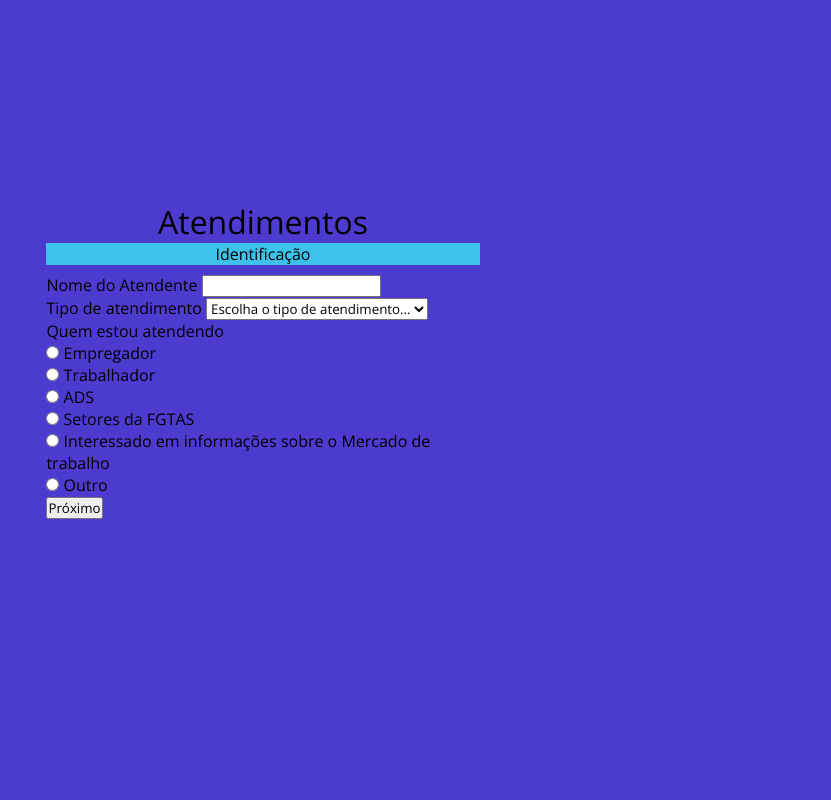
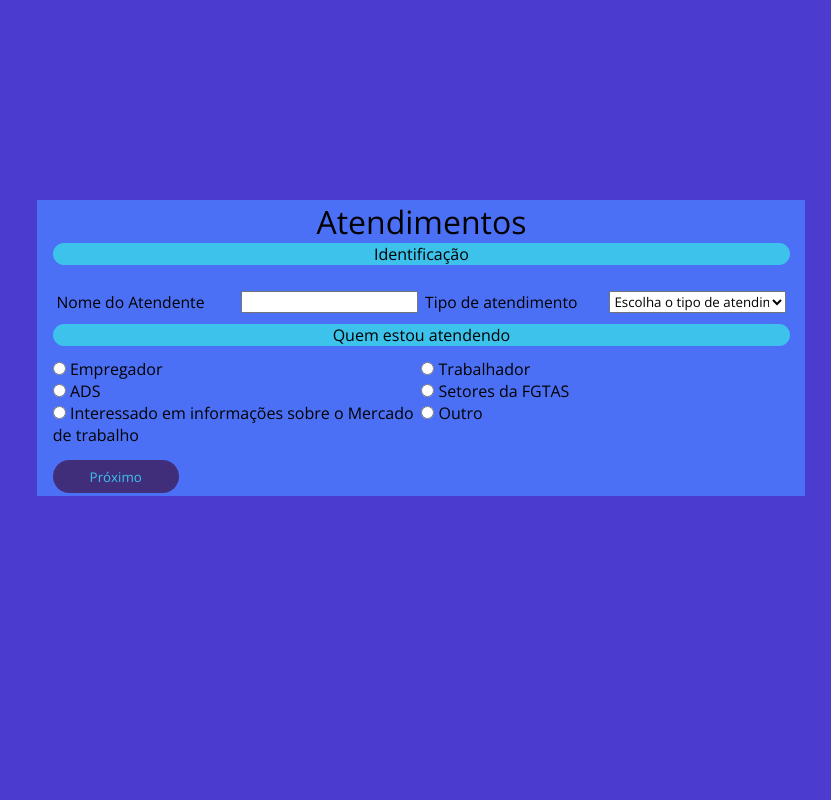
Before and after one commit to GusthavoSoares/registro_atendimento, a PHP site: page / in a window 1280 px wide. Shown: the whole page, without its empty margins (449-1280 px from the left). Run offline with PHP 8.4, Linux system fonts and the light colour scheme; some libraries are stand-ins or nearby versions.

Commit message:
Organizando css e criando design system

```diff
--- a/view/estilos/principal.css
+++ b/view/estilos/geral.css
@@ -9,7 +9,6 @@
     --fonte_titulo: "Roboto";
     --tamanho_fonte_texto: 1.4rem;
     --tamanho_fonte_titulo: 2rem;
-
 }
 
 
@@ -25,6 +24,7 @@ html {
     height: 100%;
 }
 
+
 body {
     background-color: var(--cor_principal);
     position: relative;
@@ -34,47 +34,26 @@ body {
     text-align: center;
 }
 
-.formulario {
-    position: absolute;
-    bottom: 0;
-    top: 25%;
-    left: 38%;
-    margin-right: 2%;
-}
-
-.formulario>h1 {
-    font-weight: normal;
-    font-size: var(--tamanho_fonte_titulo);
-    text-align: center;
-}
-
-.formulario__identificacao {
-    border: 0;
-    padding: 2%;
+.formulario__subtitulo {
+    background-color: var(--cor_tercearia);
+    width: 100%;
+    margin: 1.5% 0;
+    border-radius: 20px;
 
 }
 
-.formulario__identificacao>legend {
-    background-color: var(--cor_tercearia);
-    width: 100%;
-
+.formulario__botao {
+    margin: 2% 0;
+    padding: 1% 5%;
+    background-color: var(--cor_destaque);
+    border: 0;
+    border-radius: 20px;
+    color: var(--cor_tercearia);
+    cursor: pointer;
 }
 
-
-@media screen and (max-width:980px) {
-    .formulario {
-        left: 30%;
-    }
+.formulario__botao:hover {
+    transition: 1s;
+    background-color: var(--cor_tercearia);
+    color: var(--cor_destaque);
 }
-
-@media screen and (max-width:680px) {
-    .formulario {
-        left: 20%;
-    }
-}
-
-@media screen and (max-width:340px) {
-    .formulario {
-        left: 5%;
-    }
-}
--- /dev/null
+++ b/view/estilos/paginaPrincipal.css
@@ -0,0 +1,60 @@
+
+.formulario {
+    position: absolute;
+    bottom: 0;
+    top: 25%;
+    left: 38%;
+    margin-right: 2%;
+    background-color: var(--cor_secundaria);
+    height: 37%;
+
+
+}
+
+.formulario>h1 {
+    font-weight: normal;
+    font-size: var(--tamanho_fonte_titulo);
+    text-align: center;
+}
+
+.formulario__identificacao {
+    border: 0;
+    padding: 2%;
+
+}
+
+.atendimento {
+    display: grid;
+    grid-template-columns: 24% 24% 24% 24%;
+    gap: 1%;
+    align-items: center;
+    justify-content: center;
+}
+
+.atendimento>label {
+    font-size: calc(var(--tamanho_fonte_texto) * 0.7);
+}
+
+.opcoesAtendimentos {
+    display: grid;
+    grid-template-columns: 1fr 1fr;
+}
+
+
+@media screen and (max-width:980px) {
+    .formulario {
+        left: 30%;
+    }
+}
+
+@media screen and (max-width:680px) {
+    .formulario {
+        left: 20%;
+    }
+}
+
+@media screen and (max-width:340px) {
+    .formulario {
+        left: 5%;
+    }
+}
--- a/view/index.php
+++ b/view/index.php
@@ -3,20 +3,18 @@
 <head>
     <meta charset="UTF-8">
     <meta name="viewport" content="width=device-width, initial-scale=1.0">
-    <link rel="stylesheet" href="./estilos/principal.css">
-    <link rel="stylesheet" href="./estilos/pagina-principal.css">
+    <link rel="stylesheet" href="./estilos/geral.css">
+    <link rel="stylesheet" href="./estilos/paginaPrincipal.css">
     <title>Cadastro de clientes</title>
 </head>
 <body>
     <form class="formulario" method="post">
         <h1>Atendimentos</h1>
         <fieldset class="formulario__identificacao">
-            <legend class="centralizado">Identificação</legend>
-            <div class="entradaFormulario">
+            <legend class="centralizado formulario__subtitulo">Identificação</legend>
+            <div class="atendimento">
                 <label for="identificacaoAtendente">Nome do Atendente</label>
                 <input type="text" id="identificacaoAtendente" name="identificacaoAtendente" required minlength="5" maxlength="100">
-            </div>
-            <div class="entradaFormulario">
                 <label for="identificacaoAtendente">Tipo de atendimento</label>
                 <select name="tipoAtendimento" required>
                     <option value="0">Escolha o tipo de atendimento...</option>
@@ -29,8 +27,10 @@
                     <option value="7">Outra</option>
                 </select>
             </div>
-            <div class="entradaFormulario">
-                <label for="pessoaAtendida">Quem estou atendendo </label>
+            <div class="centralizado formulario__subtitulo">
+                <label for="pessoaAtendida" >Quem estou atendendo </label>
+            </div>
+                <div class="opcoesAtendimentos">
                 <div class="opcaoFormulario">
                     <input type="radio" name="pessoasAtendimento" id="empregador" required>
                     <label for="empregador">Empregador</label>
@@ -56,7 +56,7 @@
                     <label for="outro">Outro</label>
                 </div>
             </div>
-            <input type="submit" value="Próximo">
+            <input type="submit" value="Próximo" class="formulario__botao">
         </fieldset>
 
     </form>
```
